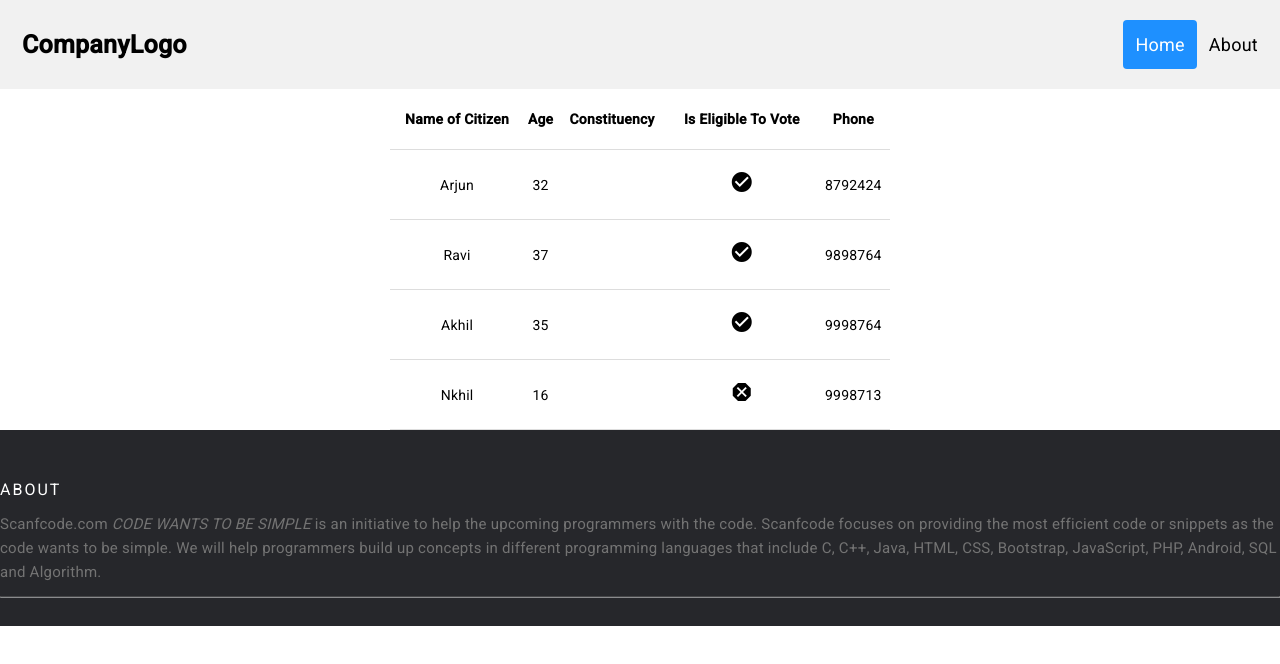
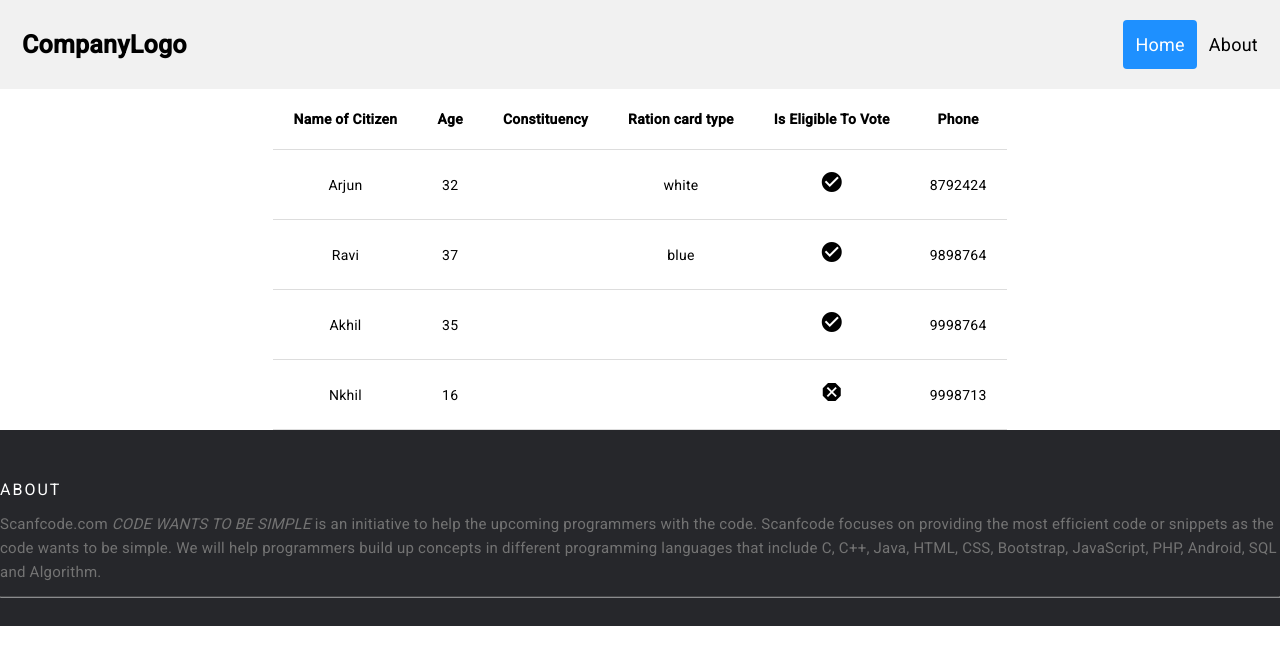
Before and after one commit to shabasy002/Table-Live, an Angular app: page /about in a window 1280 px wide. Shown: the top 664 px of the page. Built offline with nearby package versions, Linux system fonts and the light colour scheme.

Commit message:
ration-card-column

```diff
--- a/src/app/components/election-table/election-table.component.html
+++ b/src/app/components/election-table/election-table.component.html
@@ -7,13 +7,13 @@
       </ng-container>
      <tr  *ngFor="let i of ELEMENT_DATA;let x= index;">
       <ng-container *ngFor="let k of columnConfigurations ">
-        <td >
+        <td>
+
           <div *ngIf ="k.displayStyle!='boolean' && k.displayStyle!='booleanIcon' && k.hide!==true">
             {{k.cell[x]}}
           </div>
           <mat-icon *ngIf ="k.displayStyle=='boolean' && k.hide!==true">{{k.cell[x]? "check_circle_black" : "dangerous_black"}}</mat-icon>
 
-          <!-- <mat-checkbox *ngIf ="k.displayStyle=='boolean' && k.cell[x]===true" [(ngModel)]="k.displayStyle" disabled class="example-margin"  [checked]="true"   >{{k.cell[x]? "Yes" : "No"}}</mat-checkbox> -->
 
         </td>
 
--- a/src/app/components/election-table/election-table.component.scss
+++ b/src/app/components/election-table/election-table.component.scss
@@ -1,13 +1,13 @@
 table {
     border-collapse: collapse;
-    width: 500px;
+    //width: 500px;
     margin:0 auto;
     tr {
         border-bottom: 1px solid #ddd;
         padding: 20px;
         th, td{
             text-align: center;
-            padding: 20px 0;
+            padding: 20px 20px;
         }
       }
   }
--- a/src/app/components/election-table/election-table.component.ts
+++ b/src/app/components/election-table/election-table.component.ts
@@ -9,6 +9,8 @@ import { MatTableDataSource } from '@angular/material/table';
 import {ColumnConfiguration} from '../../model/column-configutation'
 import {VotersList} from '../../model/voters-list'
 import { DisplayStyle } from '../../model/column-configutation';
+import { RationCardType } from '../../model/column-configutation';
+
 @Component({
   selector: 'app-election-table',
   standalone: true,
--- a/src/app/model/column-configutation.ts
+++ b/src/app/model/column-configutation.ts
@@ -3,6 +3,7 @@ export interface ColumnConfiguration {
 	title: string;
     cell:any;
     hide?: boolean;
+    sortable?: boolean;
 	displayStyle: DisplayStyle
 }
 
@@ -13,3 +14,9 @@ export enum DisplayStyle {
 	booleanIcon = 'booleanIcon',
 	rationCardType = 'rationCardType'
 }
+
+export enum RationCardType {
+	White = 'white',
+	Green = 'green',
+	Blue = 'blue'
+}
--- a/src/app/model/voters-list.ts
+++ b/src/app/model/voters-list.ts
@@ -5,4 +5,5 @@ export interface VotersList {
 	isWhatsappUser: boolean;
 	constituency:string;
 	isEligibleToVote:boolean;
+	rationCardType?:string;
   }
--- a/src/app/pages/about-us/about-us.component.ts
+++ b/src/app/pages/about-us/about-us.component.ts
@@ -4,6 +4,8 @@ import { ElectionTableComponent } from '../../components/election-table/election
 import { ColumnConfiguration } from '../../model/column-configutation';
 import { VotersList } from '../../model/voters-list';
 import { DisplayStyle } from '../../model/column-configutation';
+import { RationCardType } from '../../model/column-configutation';
+
 @Component({
   selector: 'app-about-us',
   standalone: true,
@@ -14,22 +16,25 @@ import { DisplayStyle } from '../../model/column-configutation';
 
 export class AboutUsComponent {
 
-   ELEMENT_DATA: VotersList[] = [
-    { name: 'Arjun', age: 32, phone: 8792424, isWhatsappUser: true, constituency: 'Thiruvanthapuram', isEligibleToVote: true},
-    { name: 'Ravi', age: 37, phone: 9898764, isWhatsappUser: false, constituency: 'Kollam', isEligibleToVote: true},
+  protected ELEMENT_DATA: VotersList[] = [
+    { name: 'Arjun', age: 32, phone: 8792424, isWhatsappUser: true, constituency: 'Thiruvanthapuram', isEligibleToVote: true, rationCardType: RationCardType.White},
+    { name: 'Ravi', age: 37, phone: 9898764, isWhatsappUser: false, constituency: 'Kollam', isEligibleToVote: true, rationCardType: RationCardType.Blue},
     { name: 'Akhil', age: 35, phone: 9998764, isWhatsappUser: true, constituency: 'Kocchi', isEligibleToVote: true},
     { name: 'Nkhil', age: 16, phone: 9998713, isWhatsappUser: false, constituency: 'Kottayam', isEligibleToVote: false}
   ];
-  columnConfigurations: Array<ColumnConfiguration> = [
-    { columnDef: 'name', title: 'Name of Citizen', displayStyle: DisplayStyle.string,   cell:this.ELEMENT_DATA.map(function (user) {
+  protected columnConfigurations: Array<ColumnConfiguration> = [
+    { columnDef: 'name', title: 'Name of Citizen',  displayStyle: DisplayStyle.string,   cell:this.ELEMENT_DATA.map(function (user) {
       return user.name;
   })},
 
-     { columnDef: 'age', title: 'Age', displayStyle: DisplayStyle.number, cell:this.ELEMENT_DATA.map(function (user) {
+     { columnDef: 'age', title: 'Age', sortable:true, displayStyle: DisplayStyle.number, cell:this.ELEMENT_DATA.map(function (user) {
       return user.age;
   })},
   { columnDef: 'constituency', title: 'Constituency', hide:true, displayStyle: DisplayStyle.string, cell:this.ELEMENT_DATA.map(function (user) {
     return user.constituency;
+})},
+{ columnDef: 'rationCardType', displayStyle: DisplayStyle.string,  title: 'Ration card type', cell:this.ELEMENT_DATA.map(function (user) {
+  return user.rationCardType;
 })},
   { columnDef: 'isEligibleToVote', displayStyle: DisplayStyle.boolean,  title: 'Is Eligible To Vote', cell:this.ELEMENT_DATA.map(function (user) {
     return user.isEligibleToVote;
```
